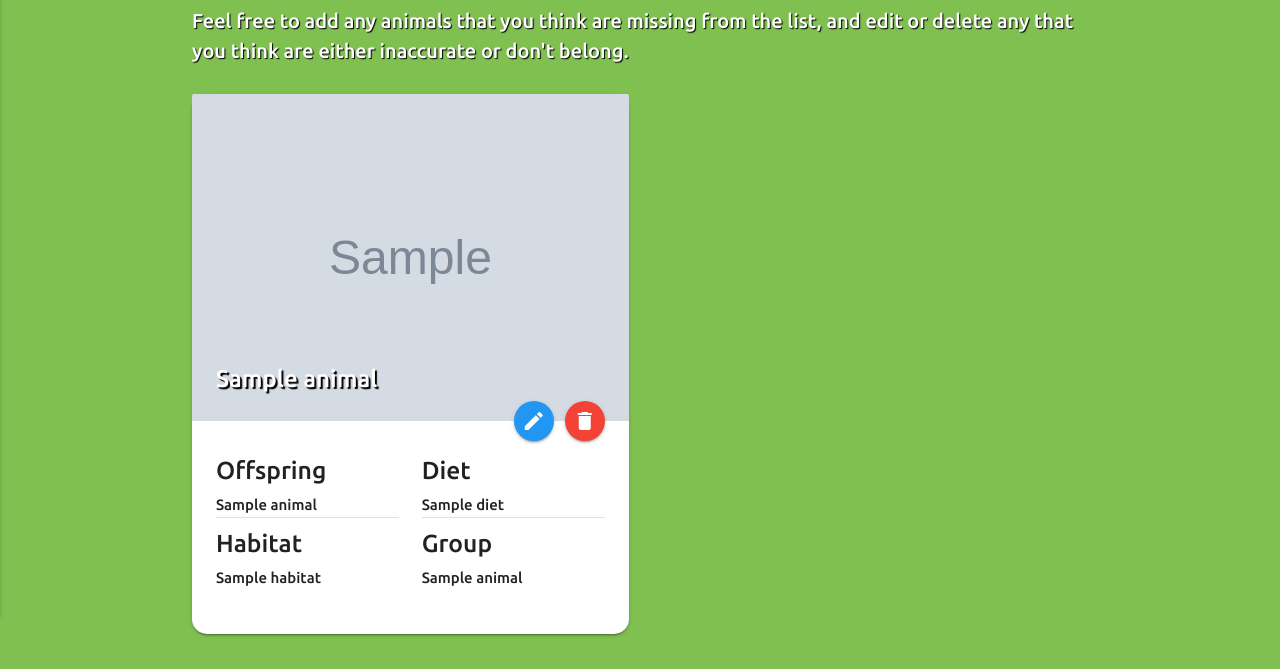
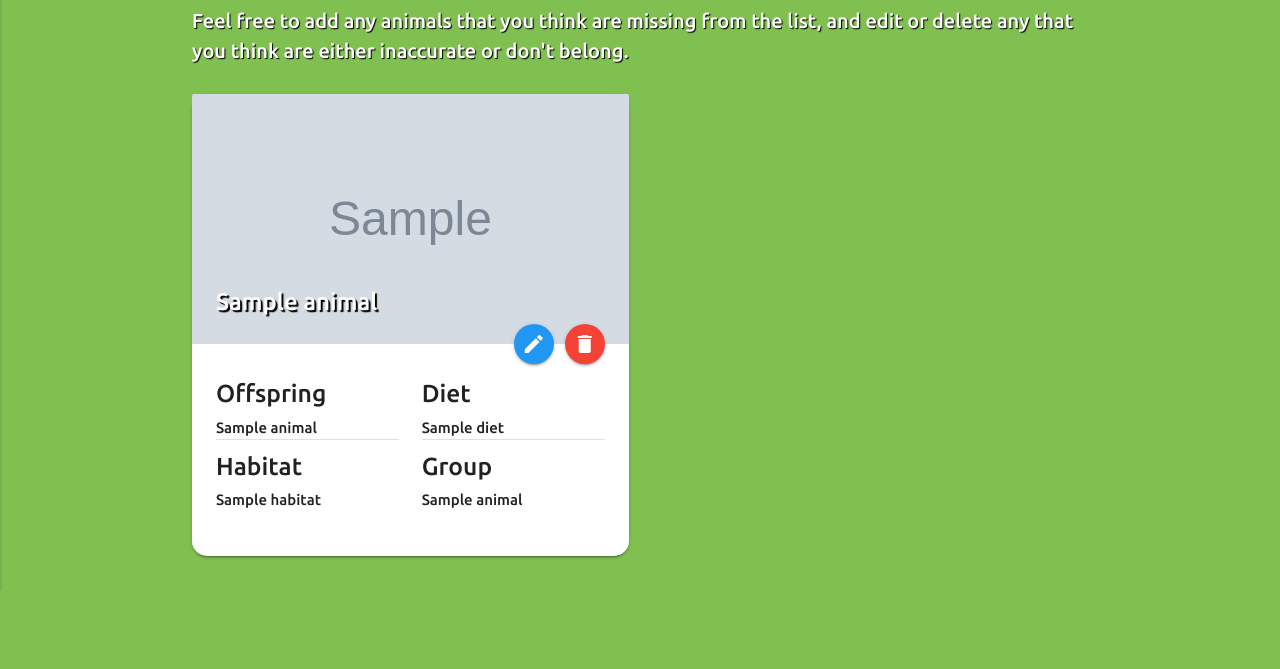
Before and after one commit to jonnytdavies/data-centric-milestone, a Flask app: page / in a window 1280 px wide. Shown: the part 244-913 px from the top of the page. After the commit the page ends 835 px from the top, so only its background shows below. Run offline with Flask 2, Linux system fonts and the light colour scheme; grey boxes marked "Sample" are stand-in pictures; a database or web service that is not in the repository returns one stand-in record (values such as "Sample title"); some libraries are stand-ins or nearby versions.

Commit message:
Added media queries to resize images at different screen widths so that all images are uniformly sized

```diff
--- a/static/css/style.css
+++ b/static/css/style.css
@@ -77,3 +77,27 @@ form {
 .btn:hover, .nav-button:hover {
     background-color: #5f0e0e!important; /* Made important because it wasn't styling the buttons in the side-nav */
 }
+
+@media (min-width: 601px) {
+    img {
+        height: 150px;
+    }
+}
+
+@media (min-width: 720px) {
+    img {
+        height: 180px;
+    }
+}
+
+@media (min-width: 850px) {
+    img {
+        height: 230px;
+    }
+}
+
+@media (min-width: 1100px) {
+    img {
+        height: 250px;
+    }
+}
--- a/templates/animals.html
+++ b/templates/animals.html
@@ -12,7 +12,8 @@
 	{% for animal in animals %}
 	<!--For loop to iterate through all the data in the animals collection-->
 	<div class="col s12 m6">
-		<div class="card">  <!--This is a materialize card-->
+		<div class="card">
+			<!--This is a materialize card-->
 			<!--Display a card for each animal in the datebase. Each with an image and buttons to edit or delete-->
 			<div class="card-image">
 				<img src="{{animal.animal_image}}" alt="{{animal.animal_name}} image">
```
Also changed, not shown: templates/base.html (+6 -3 lines), templates/editanimal.html (line endings or trailing spaces).
